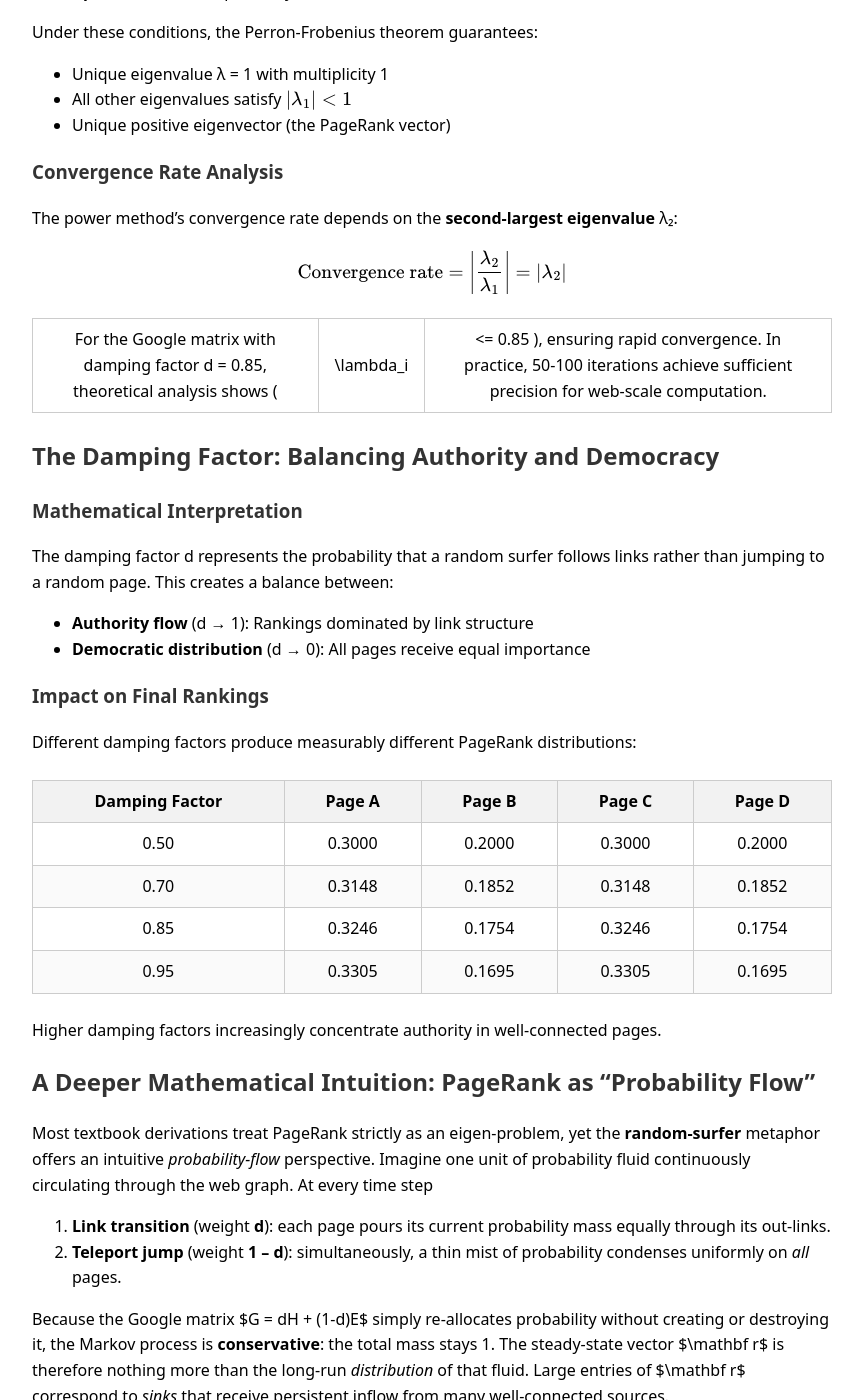
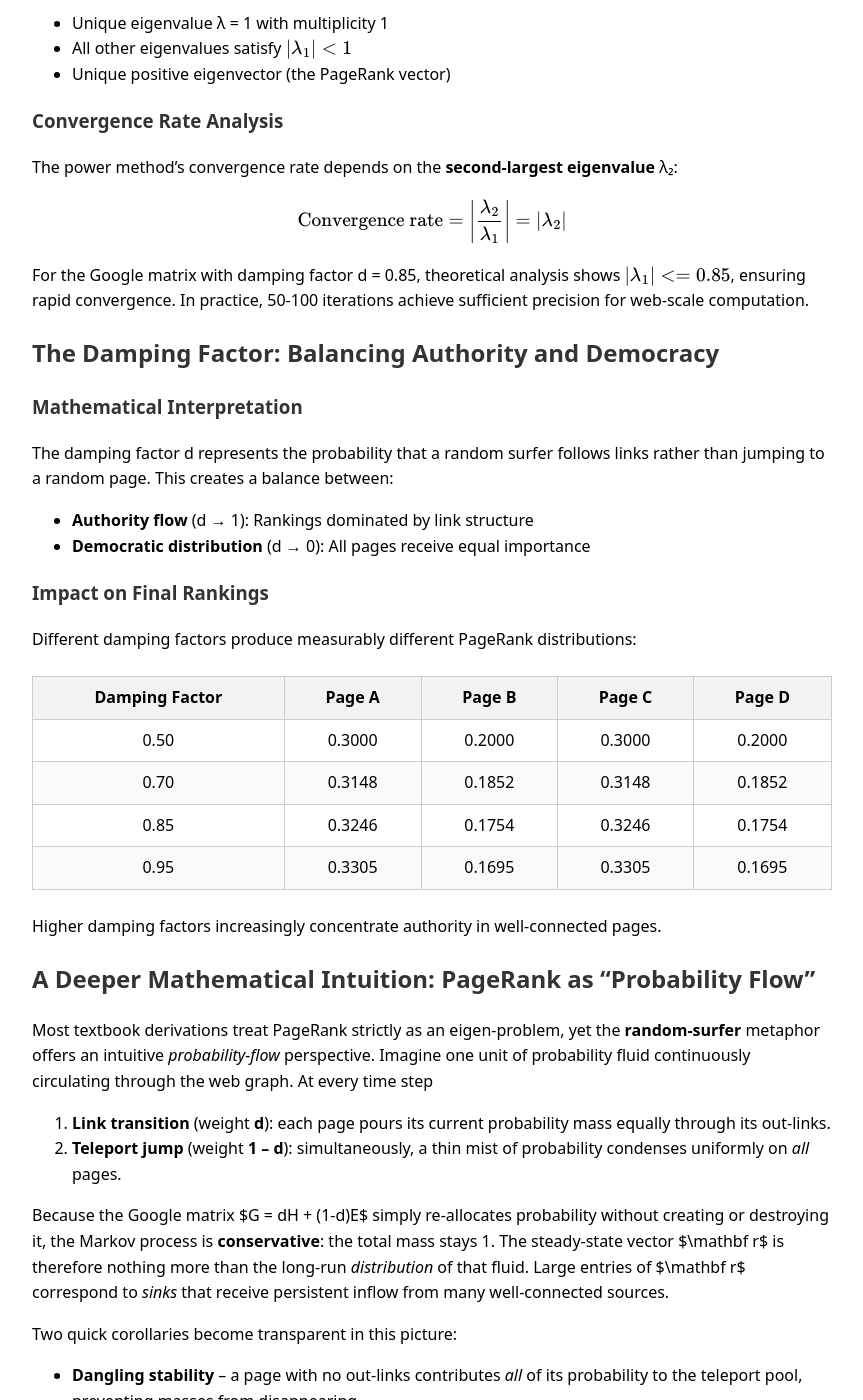
Before and after one commit to Shreyas-Dharmatti/Discrete-Mathematics-Project, a Jekyll site: the page built from index.md, in a window 1280 px wide and 1400 px high, scrolled down 3433 px. Shown: the whole window, without its empty margins (208-1071 px from the left). Built offline with Jekyll 4.4.1, drawn with Linux system fonts in a browser that asks for light colours; some of the changed text lies outside the part shown.

Commit message:
Update index.md

```diff
--- a/index.md
+++ b/index.md
@@ -137,7 +137,7 @@ The power method's convergence rate depends on the **second-largest eigenvalue**
 
 $$\text{Convergence rate} = \left|\frac{\lambda_2}{\lambda_1}\right| = |\lambda_2|$$
 
-For the Google matrix with damping factor d = 0.85, theoretical analysis shows \( |\lambda_i| <= 0.85 \), ensuring rapid convergence. In practice, 50-100 iterations achieve sufficient precision for web-scale computation.
+For the Google matrix with damping factor d = 0.85, theoretical analysis shows $$\lvert \lambda_1 \rvert <= 0.85 $$, ensuring rapid convergence. In practice, 50-100 iterations achieve sufficient precision for web-scale computation.
 
 ## The Damping Factor: Balancing Authority and Democracy
 
@@ -171,7 +171,7 @@ Because the Google matrix $G = dH + (1-d)E$ simply re-allocates probability with
 
 Two quick corollaries become transparent in this picture:
 * **Dangling stability** – a page with no out-links contributes *all* of its probability to the teleport pool, preventing masses from disappearing.
-* **Second-eigenvalue speed** – the gap \( 1 - |\lambda_2| \) measures how fast transient eddies die out; a smaller gap means slower mixing.
+* **Second-eigenvalue speed** – the gap $$1 - \lvert \lambda_1 \rvert < 1 $$ measures how fast transient eddies die out; a smaller gap means slower mixing.
 
 ---
 
@@ -393,7 +393,7 @@ $$\text{BM25}(t,d) = IDF(t) \times \frac{TF(t,d) \times (k_1 + 1)}{TF(t,d) + k_1
 Where:
 - k₁ controls term frequency saturation (typically 1.2-2.0)
 - b controls length normalization (typically 0.75)
-- \(|d| \) is document length, avgdl is average document length
+- $$\lvert d \rvert$$ is document length, avgdl is average document length
 
 ### 2. Semantic Matching
 Modern systems use vector embeddings to match semantically similar terms:
```
Also changed, not shown: other parts of index.md (+1 -1 lines).
